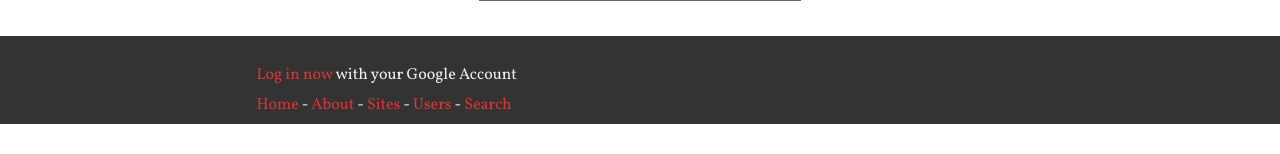
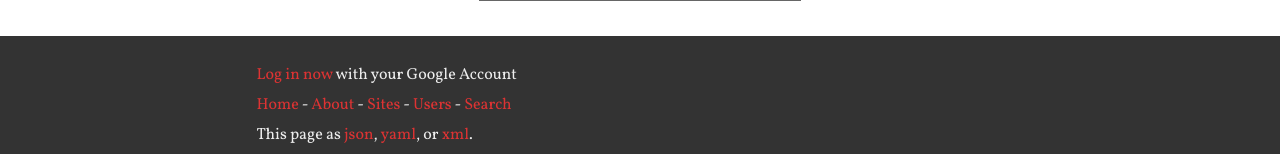
Before and after one commit to tantalor/emend, a Python web app: template templates/iphone.html in a window 1280 px wide. Shown: the part 3522-3676 px from the top of the page. Before the commit the page ends 3646 px from the top, so only its background shows below. Run offline with Jinja, Linux system fonts and the light colour scheme; the template is opened without the code that fills it, so the values that code supplies are empty; some libraries are stand-ins or nearby versions.

Commit message:
added "this page as json", etc

```diff
--- a/templates/base.html
+++ b/templates/base.html
@@ -83,6 +83,12 @@
           <a tabindex="124" href="/users">Users</a> -
           <a tabindex="125" href="/search">Search</a>
         </p>
+        <p>
+          This page as
+            <a href="{{on_path(".json")}}">json</a>,
+            <a href="{{on_path(".yaml")}}">yaml</a>, or
+            <a href="{{on_path(".xml")}}">xml</a>.
+        </p>
         {% if handler.is_admin() %}
           <p>You are an <strong>admin</strong></p>
           <p>
```
